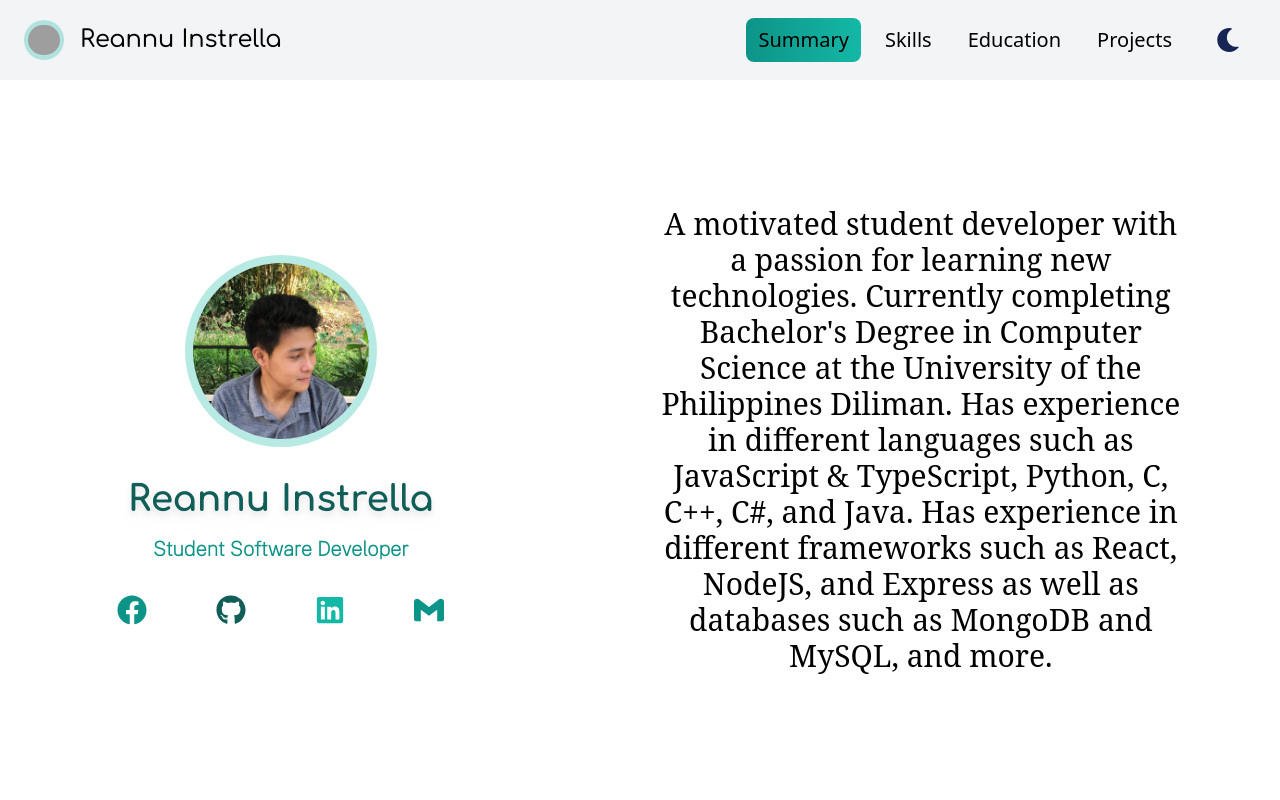
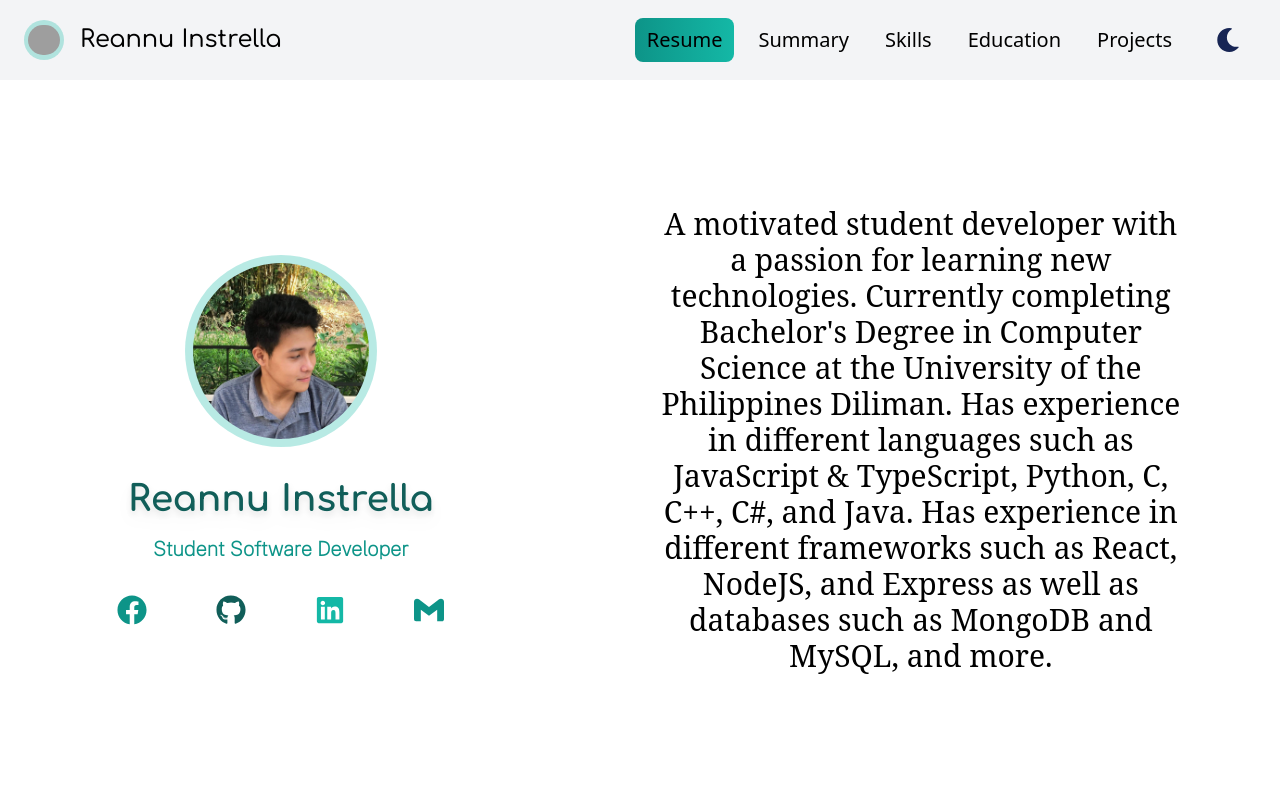
Before and after one commit to reannu123/hello-world, a React (Vite) app in the folder reannu123.github.io/: page / in a window 1280 px wide. Shown: the top 800 px of the page. Built offline with nearby package versions, Linux system fonts and the light colour scheme; grey boxes are pictures that could not be loaded.

Commit message:
Added resume download

```diff
--- a/reannu123.github.io/src/components/NavBar.tsx
+++ b/reannu123.github.io/src/components/NavBar.tsx
@@ -29,8 +29,18 @@ function NavBar(props: any) {
         <div className=" hidden w-full md:block md:w-auto " id="navbar-default">
           <ul className="font-medium flex flex-wrap  items-center justify-between mx-8 md:space-x-3 text-sm lg:text-xl lg:space-x-3">
             <li>
+              <a
+                href="src/assets/Reannu_Instrella_Resume.pdf"
+                download={"Reannu_Instrella_Resume"}
+              >
+                <div className="block py-2  px-3 rounded-lg  bg-gradient-to-l from-teal-300 via-teal-500 to-teal-600  bg-size-200 hover:bg-right hover:text-gray-900  hover:cursor-pointer  dark:text-gray-100 dark:hover:text-gray-900 transition-all ">
+                  Resume
+                </div>
+              </a>
+            </li>
+            <li>
               <a href="#Summary">
-                <div className="block py-2  px-3 rounded-lg  bg-gradient-to-l from-teal-300 via-teal-500 to-teal-600  bg-size-200 hover:bg-right hover:text-gray-900  hover:cursor-pointer  dark:text-gray-100 dark:hover:text-gray-900 transition-all ">
+                <div className="block py-2  px-3  rounded-lg hover:bg-teal-500  hover:text-gray-700 hover:cursor-pointer dark:text-gray-100 transition dark:hover:text-gray-900 ">
                   Summary
                 </div>
               </a>
```
Also changed, not shown: 1 other file (tests, documents, lock files or other folders).
